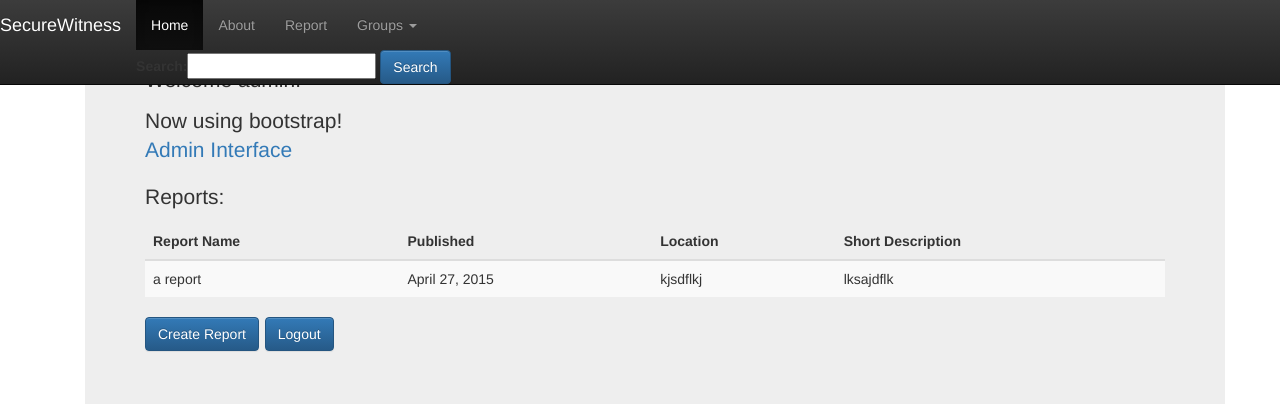
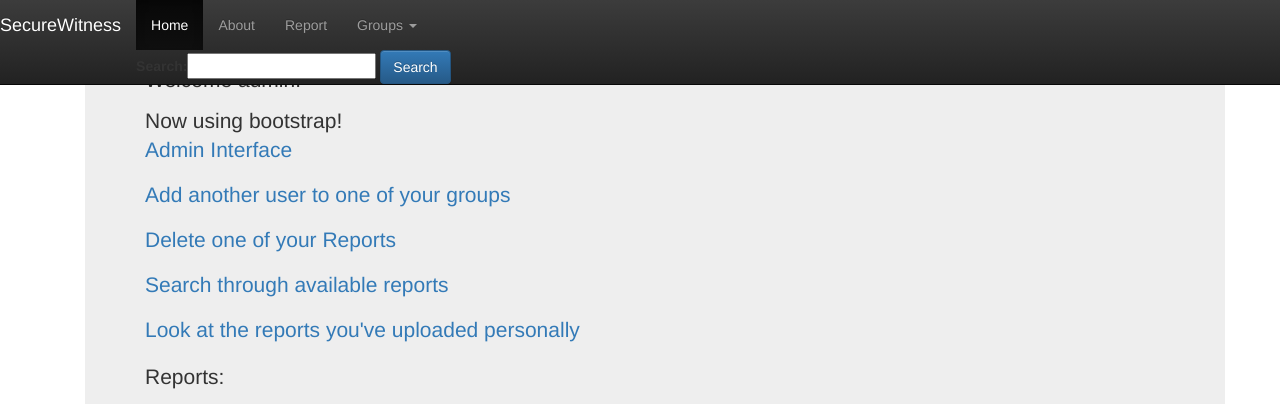
Before and after one commit to jurbanek756/SecureWitness, a Django app: page /Welcome/ in a window 1280 px wide. Shown: the top 404 px of the page. Run offline with Django 3.2, Linux system fonts and the light colour scheme; a user stored in the database is signed in; data comes from the database, SQL or seed files in the repository; both versions use the stored data as it was after the commit; parts of the project's set-up code (start-up, migrations or seed data) failed here and were passed over; some libraries are stand-ins or nearby versions.

Commit message:
changed stuff

```diff
--- a/SecureWitness/Login/templates/SecureWitness/Welcome.html
+++ b/SecureWitness/Login/templates/SecureWitness/Welcome.html
@@ -73,7 +73,10 @@
             <p class="lead">Now using bootstrap!<br>
                 <a href="/AdminInterface/">Admin Interface</a>
             </p>
-
+            <p><a href="Add_User_To_Group/">Add another user to one of your groups</a></li> </p>
+          <p><a href="Delete_Your_Report/">Delete one of your Reports</a></li> </p>
+          <p><a href="Search/">Search through available reports</a></li> </p>
+          <p><a href="YourReports/">Look at the reports you've uploaded personally</a></li> </p>
             <h1><p>Reports:</p></h1>
 
             <form method="post">
```
Also changed, not shown: SecureWitness/db.sqlite3, 1 other file.
